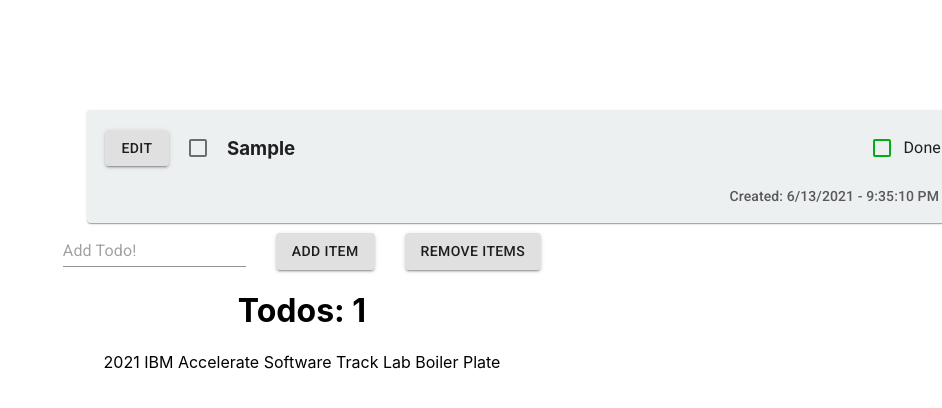
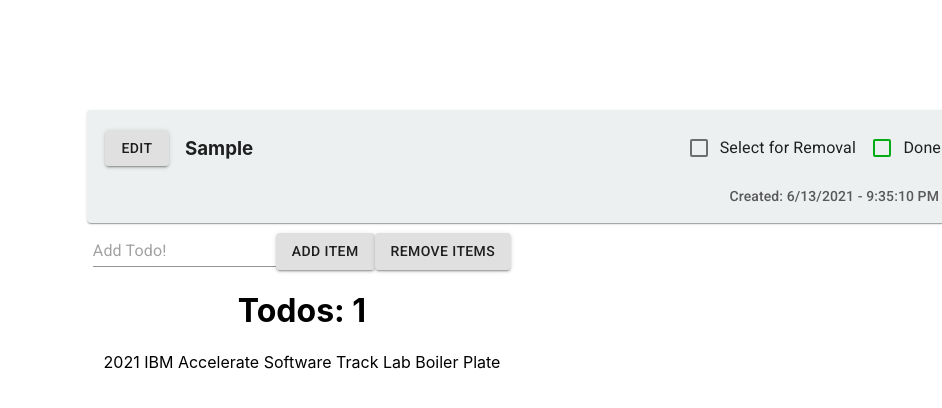
Before and after one commit to 2021-IBM-Accelerate-SW-Track/lab-1-team-43, a React (Create React App) app: page / in a window 1280 px wide. Both pictures are taken after typing "Sample" into the empty fields and a click on the button "ADD ITEM". Shown: the top 408 px of the page, without its empty margins (338-1280 px from the left). Built offline with nearby package versions, Linux system fonts and the light colour scheme.

Commit message:
Checkbox to remove items is shown to the right of the done checkbox

```diff
--- a/src/App.js
+++ b/src/App.js
@@ -55,11 +55,8 @@ function App() {
       <TodoList todos={todo}/>
       {/**TextField would probably be better**/}
       <Input inputRef={todoNameRef} type="text" placeholder='Add Todo!'></Input>
-      <Button style= {{marginLeft: '30px'}} variant="contained" onClick={handleAddTodo}>Add Item</Button>
-      <Button style= {{marginLeft: '30px'}} variant="contained" onClick={removeTodos}>Remove Items</Button>
-
-
-
+      <Button variant="contained" onClick={handleAddTodo}>Add Item</Button>
+      <Button variant="contained" onClick={removeTodos}>Remove Items</Button>
       <h1>Todos: {todo.length}</h1>
       {/**<h1>Completed: {todo.filter(complete => complete.completed).length}</h1>**/}
     <Header/>
--- a/src/Todo.js
+++ b/src/Todo.js
@@ -46,8 +46,13 @@ export default function Todo({todo}) {
             }}>
                 <CardActions>
                     <Button variant="contained" onClick={editTodo} disabled={editing}>Edit</Button>
-                    <Checkbox onChange={checkBoxFunction}></Checkbox>
-                    <h3>{todo.name}</h3>
+
+                    <h3 style={{marginLeft: '16px'}}>{todo.name}</h3>
+                    <FormControlLabel
+                        style={{position: 'absolute', right: '85px'}}
+                        control={<Checkbox onChange={checkBoxFunction}/>}
+                        label="Select for Removal"
+                    />
                     <FormControlLabel
                         style={{position: 'absolute', right: '0px'}}
                         control={<GreenCheckbox checked={checked} onChange={doneCheckBoxFunction}/>}
```
